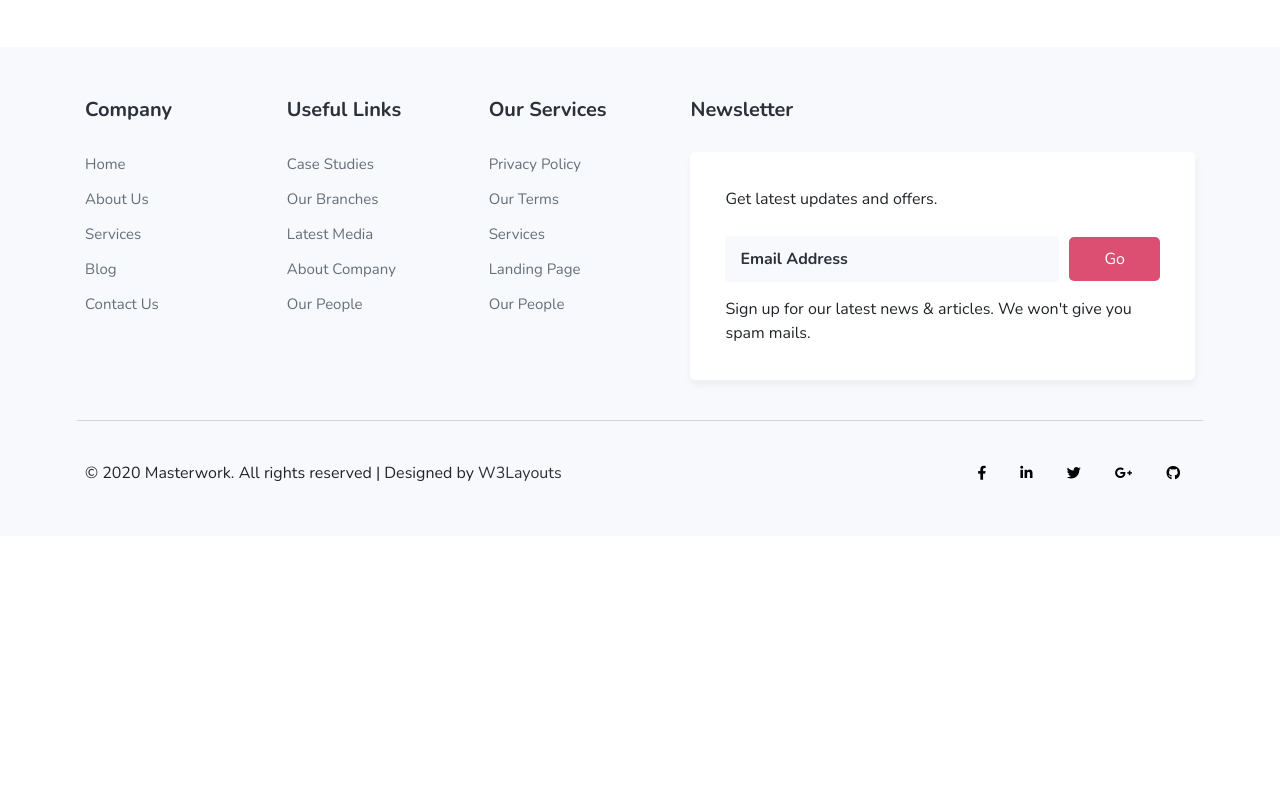
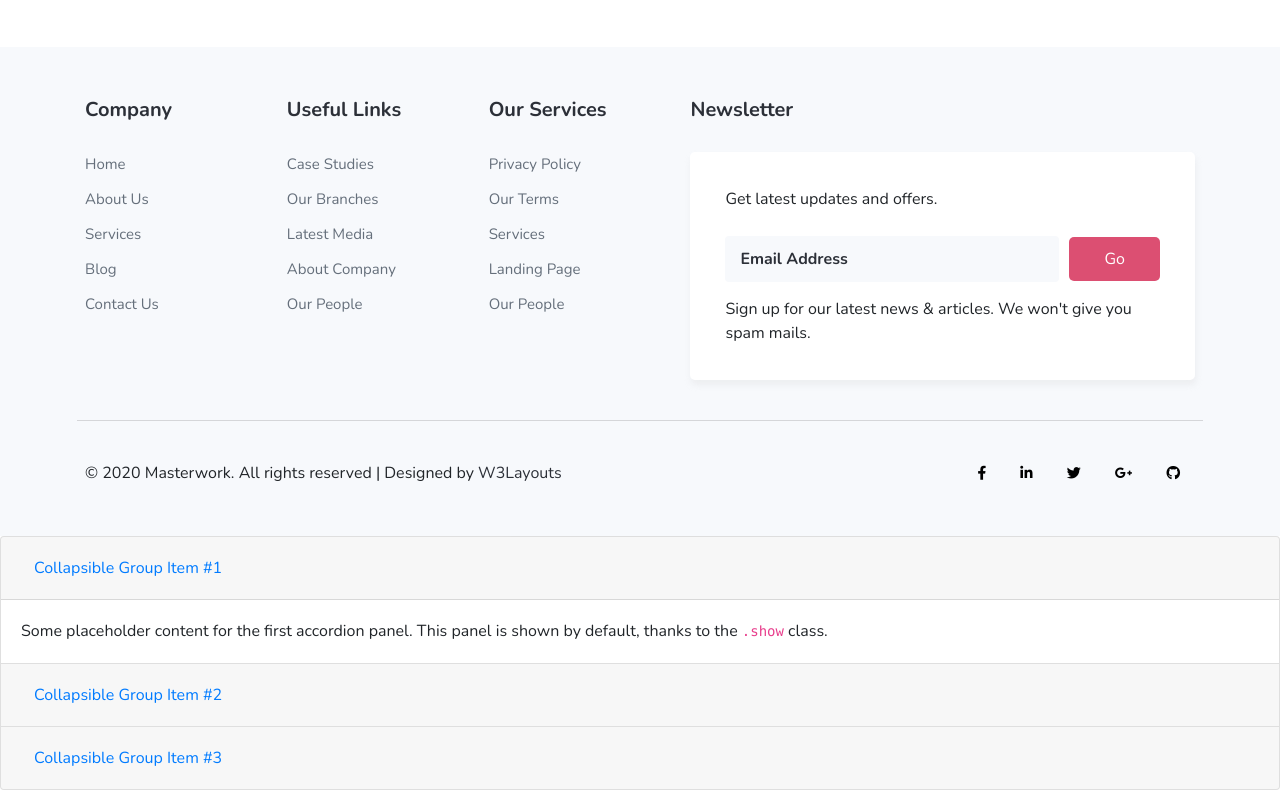
Before and after one commit to hoaibao2x/masterwork, a plain HTML site: page index.html in a window 1280 px wide. Shown: the part 3261-4051 px from the top of the page. Before the commit the page ends 3797 px from the top, so only its background shows below. Drawn offline with nearby package versions, Linux system fonts and the light colour scheme.

Commit message:
update content

```diff
--- a/index.html
+++ b/index.html
@@ -761,6 +761,52 @@
     </footer>
     <!-- FOOTER SECTION -->
 
+    <div class="accordion" id="accordionExample">
+        <div class="card">
+          <div class="card-header" id="headingOne">
+            <h2 class="mb-0">
+              <button class="btn btn-link btn-block text-left" type="button" data-toggle="collapse" data-target="#collapseOne" aria-expanded="true" aria-controls="collapseOne">
+                Collapsible Group Item #1
+              </button>
+            </h2>
+          </div>
+
+          <div id="collapseOne" class="collapse show" aria-labelledby="headingOne" data-parent="#accordionExample">
+            <div class="card-body">
+              Some placeholder content for the first accordion panel. This panel is shown by default, thanks to the <code>.show</code> class.
+            </div>
+          </div>
+        </div>
+        <div class="card">
+          <div class="card-header" id="headingTwo">
+            <h2 class="mb-0">
+              <button class="btn btn-link btn-block text-left collapsed" type="button" data-toggle="collapse" data-target="#collapseTwo" aria-expanded="false" aria-controls="collapseTwo">
+                Collapsible Group Item #2
+              </button>
+            </h2>
+          </div>
+          <div id="collapseTwo" class="collapse" aria-labelledby="headingTwo" data-parent="#accordionExample">
+            <div class="card-body">
+              Some placeholder content for the second accordion panel. This panel is hidden by default.
+            </div>
+          </div>
+        </div>
+        <div class="card">
+          <div class="card-header" id="headingThree">
+            <h2 class="mb-0">
+              <button class="btn btn-link btn-block text-left collapsed" type="button" data-toggle="collapse" data-target="#collapseThree" aria-expanded="false" aria-controls="collapseThree">
+                Collapsible Group Item #3
+              </button>
+            </h2>
+          </div>
+          <div id="collapseThree" class="collapse" aria-labelledby="headingThree" data-parent="#accordionExample">
+            <div class="card-body">
+              And lastly, the placeholder content for the third and final accordion panel. This panel is hidden by default.
+            </div>
+          </div>
+        </div>
+      </div>
+
     <!-- Olw Carousel JS -->
     <script src="./js/owl.carousel.min.js"></script>
     <script>
```
